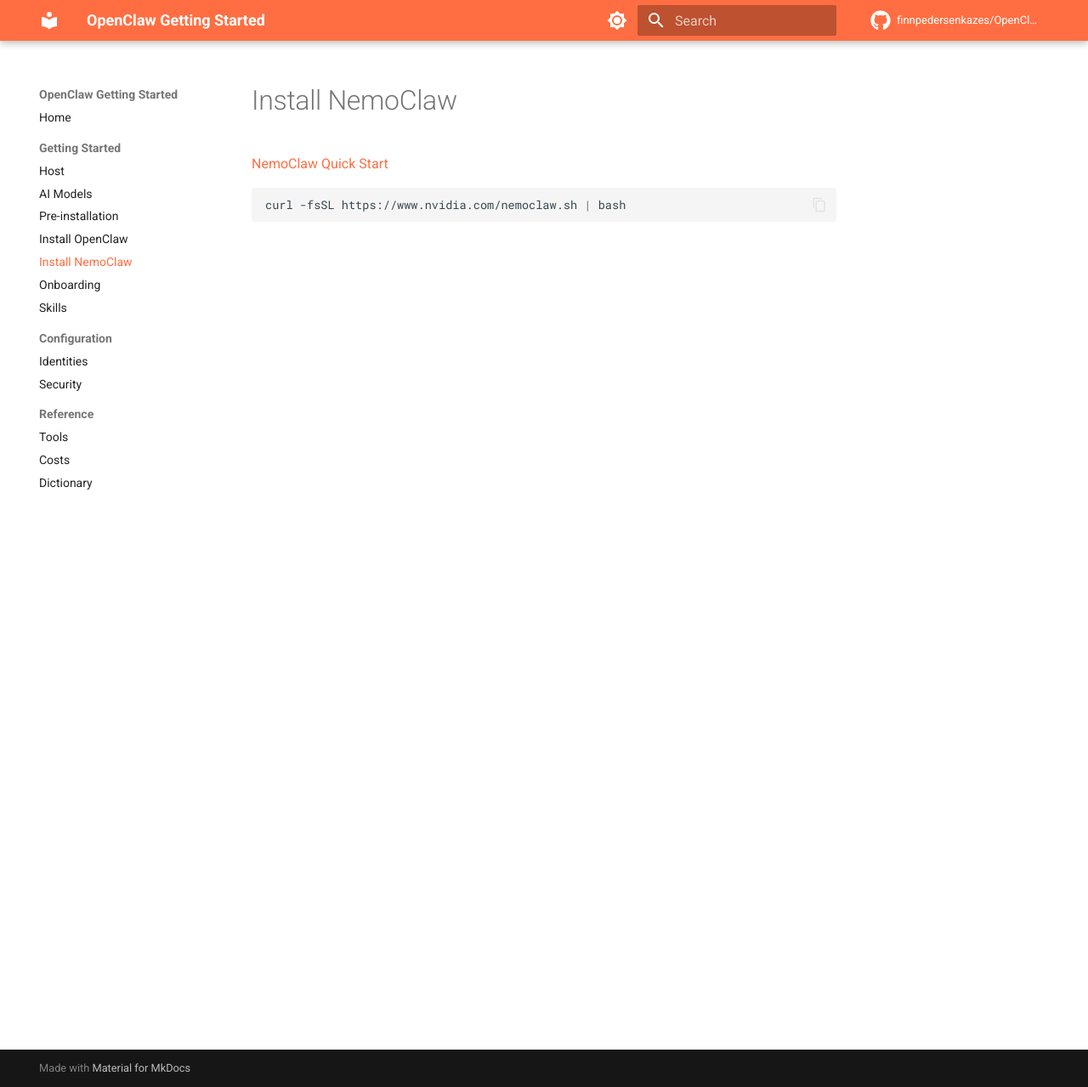
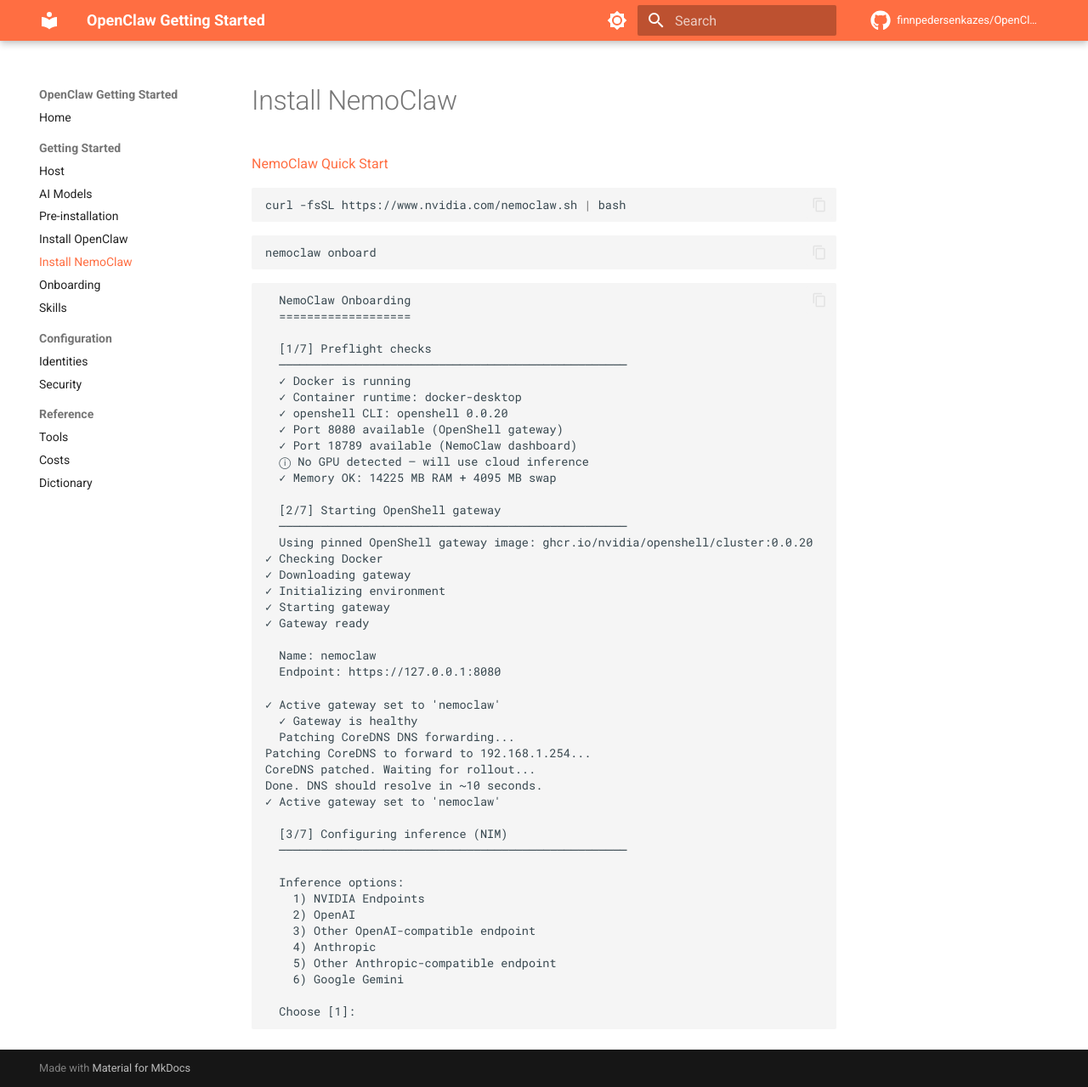
Before and after one commit to finnpedersenkazes/OpenClawGettingStarted, an MkDocs documentation site: the page built from docs/InstallationNemo.md, in a window 1280 px wide and 1279 px high. Shown: the whole window at 85% size. Built offline with MkDocs 1.6.1 and Material for MkDocs 9.7.7, drawn with Linux system fonts in a browser that asks for light colours; comment, search, counter and statistics services are not loaded.

Commit message:
Update InstallationNemo.md with onboarding instructions
Added NemoClaw onboarding steps to the installation guide.

````diff
--- a/docs/InstallationNemo.md
+++ b/docs/InstallationNemo.md
@@ -5,3 +5,55 @@
 ```bash
 curl -fsSL https://www.nvidia.com/nemoclaw.sh | bash
 ```
+
+```bash
+nemoclaw onboard
+```
+
+```text
+  NemoClaw Onboarding
+  ===================
+
+  [1/7] Preflight checks
+  ──────────────────────────────────────────────────
+  ✓ Docker is running
+  ✓ Container runtime: docker-desktop
+  ✓ openshell CLI: openshell 0.0.20
+  ✓ Port 8080 available (OpenShell gateway)
+  ✓ Port 18789 available (NemoClaw dashboard)
+  ⓘ No GPU detected — will use cloud inference
+  ✓ Memory OK: 14225 MB RAM + 4095 MB swap
+
+  [2/7] Starting OpenShell gateway
+  ──────────────────────────────────────────────────
+  Using pinned OpenShell gateway image: ghcr.io/nvidia/openshell/cluster:0.0.20
+✓ Checking Docker
+✓ Downloading gateway
+✓ Initializing environment
+✓ Starting gateway
+✓ Gateway ready
+
+  Name: nemoclaw
+  Endpoint: https://127.0.0.1:8080
+
+✓ Active gateway set to 'nemoclaw'
+  ✓ Gateway is healthy
+  Patching CoreDNS DNS forwarding...
+Patching CoreDNS to forward to 192.168.1.254...
+CoreDNS patched. Waiting for rollout...
+Done. DNS should resolve in ~10 seconds.
+✓ Active gateway set to 'nemoclaw'
+
+  [3/7] Configuring inference (NIM)
+  ──────────────────────────────────────────────────
+
+  Inference options:
+    1) NVIDIA Endpoints
+    2) OpenAI
+    3) Other OpenAI-compatible endpoint
+    4) Anthropic
+    5) Other Anthropic-compatible endpoint
+    6) Google Gemini
+
+  Choose [1]:
+```
````
